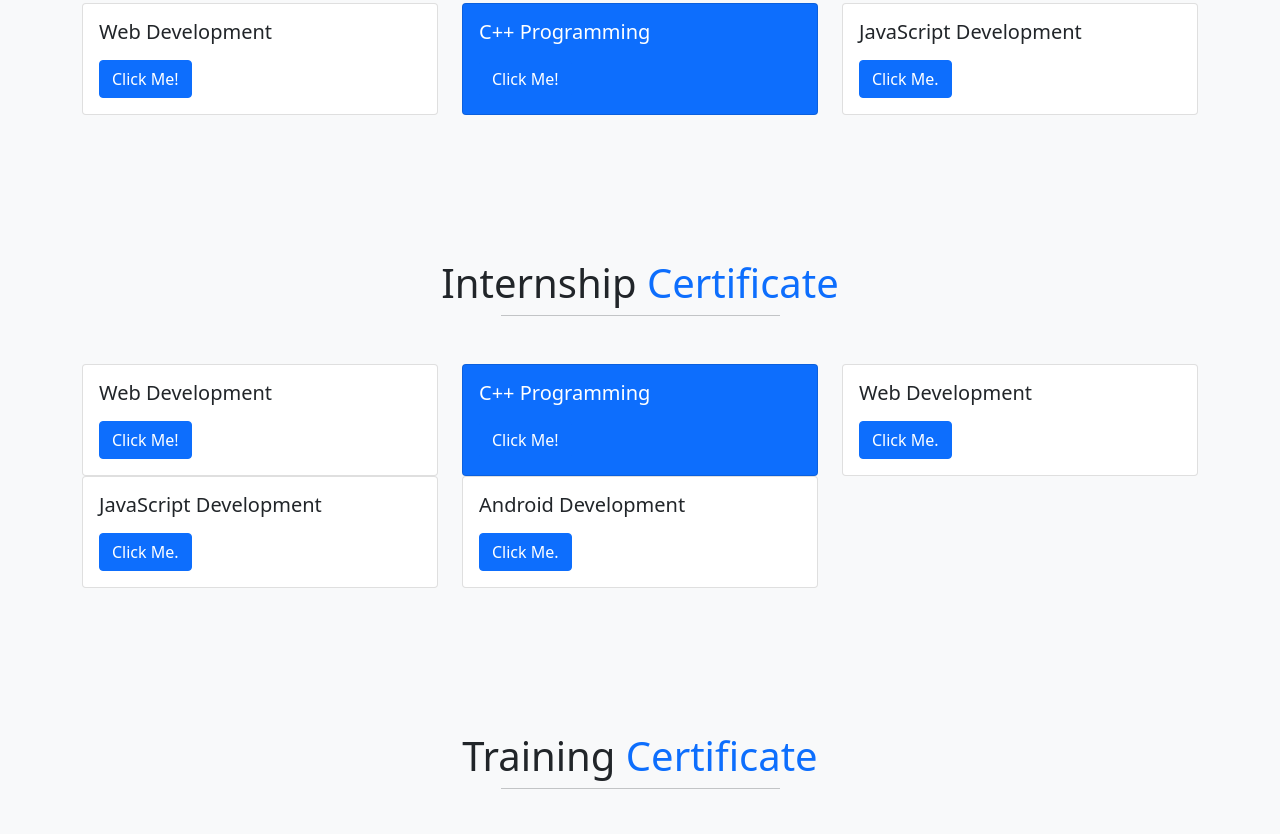
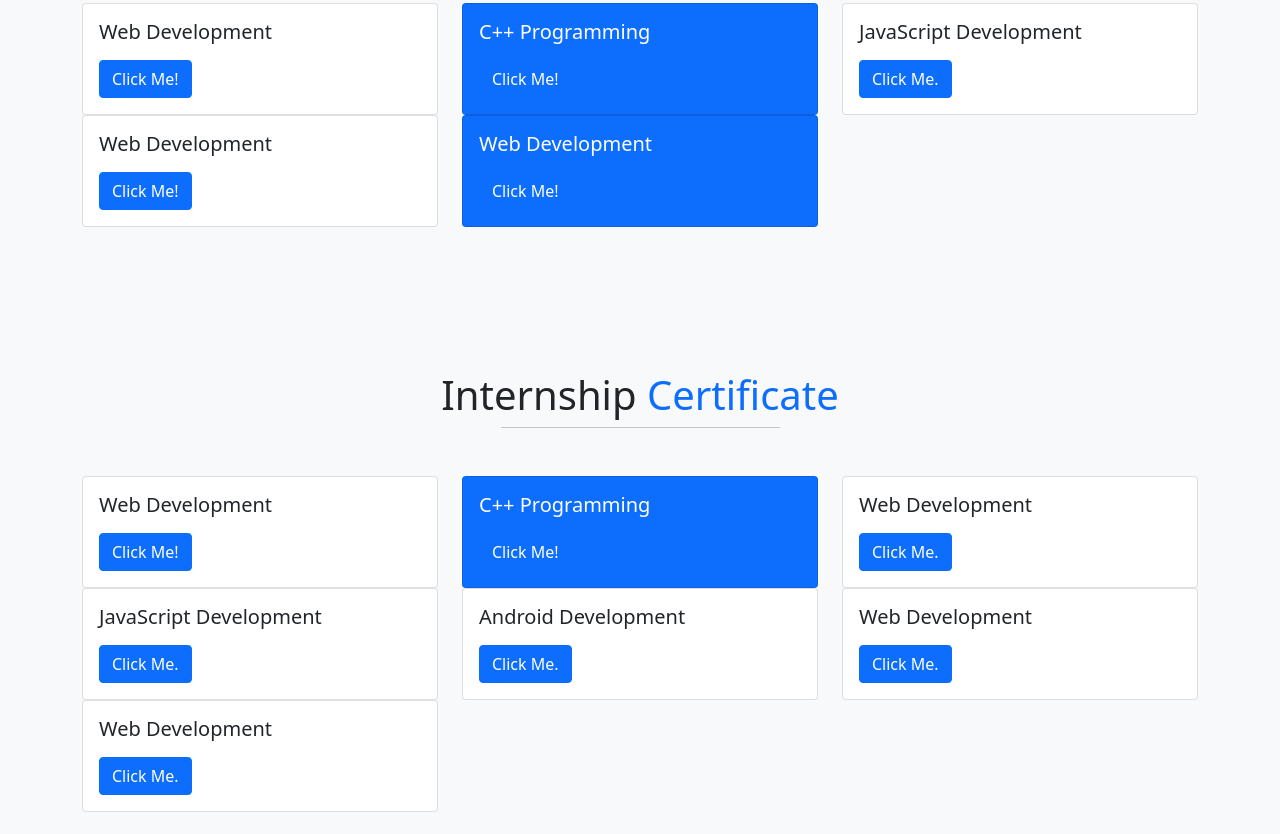
Before and after one commit to niteshbca/myportfolio, a plain HTML site: page internship.html in a window 1280 px wide. Shown: the part 254-1088 px from the top of the page. Drawn offline with nearby package versions, Linux system fonts and the light colour scheme.

Commit message:
Update internship.html

```diff
--- a/internship.html
+++ b/internship.html
@@ -43,6 +43,26 @@
                   <h5 class="card-title">JavaScript Development</h5>
                   <p class="card-text"></p>
                   <a href="https://drive.google.com/file/d/1EV3AeFOaiuC7yPaRLfQzd1w7kHeR2vWk/view" class="btn btn-primary">Click Me.</a>
+                </div>
+              </div>
+            </div>
+        </div>
+                 <div class="row">
+            <div class="col-sm-12 col-md-4 col-lg-4 col-12">
+             <div class="card">
+                <div class="card-body">
+                  <h5 class="card-title">Web Development</h5>
+                  <p class="card-text"></p>
+                  <a href="https://mail.google.com/mail/u/0/#search/octanet/FMfcgzGwJcdTXxGBXhrJkmRWDnDfHtsw?projector=1&messagePartId=0.1" class="btn btn-primary">Click Me!</a>
+                </div>
+              </div>
+            </div>
+            <div class="col-sm-12 col-md-4 col-lg-4 col-12">
+            <div class="card bg-primary text-white">
+                <div class="card-body">
+                  <h5 class="card-title">Web Development</h5>
+                  <p class="card-text"></p>
+                  <a href="https://drive.google.com/file/d/1QSeyl9tZE7ZptKfcdf7W_9sZDsdkPSK-/view" class="btn btn-primary">Click Me!</a>
                 </div>
               </div>
             </div>
@@ -100,6 +120,25 @@
                         </div>
                       </div>
                     </div>
+                 <div class="col-sm-12 col-md-4 col-lg-4 col-12">
+                    <div class="card">
+                        <div class="card-body">
+                          <h5 class="card-title">Web Development</h5>
+                          <p class="card-text"></p>
+                          <a href="https://drive.google.com/file/d/1zT0hDPyvQvuDYhFdD4NWYNHDIcxNg4eB/view" class="btn btn-primary">Click Me.</a>
+                        </div>
+                      </div>
+                    </div>
+             <div class="col-sm-12 col-md-4 col-lg-4 col-12">
+                    <div class="card">
+                        <div class="card-body">
+                          <h5 class="card-title">Web Development</h5>
+                          <p class="card-text"></p>
+                          <a href="https://certificate.givemycertificate.com/c/f7b71cdc-dcd3-4ef7-adeb-d176bc8e8d5d" class="btn btn-primary">Click Me.</a>
+                        </div>
+                      </div>
+                    </div>
+
         </div>
     </section>
     <section class="Services py-5 bg-light" id="seo">
```
